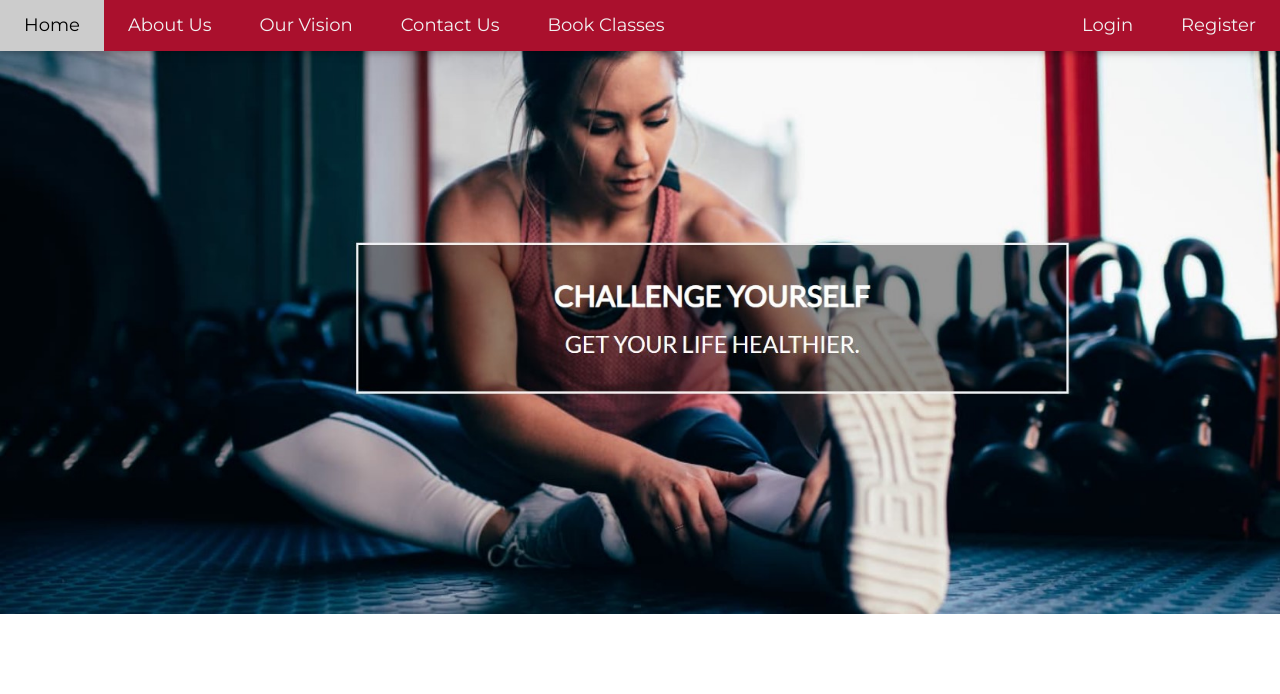
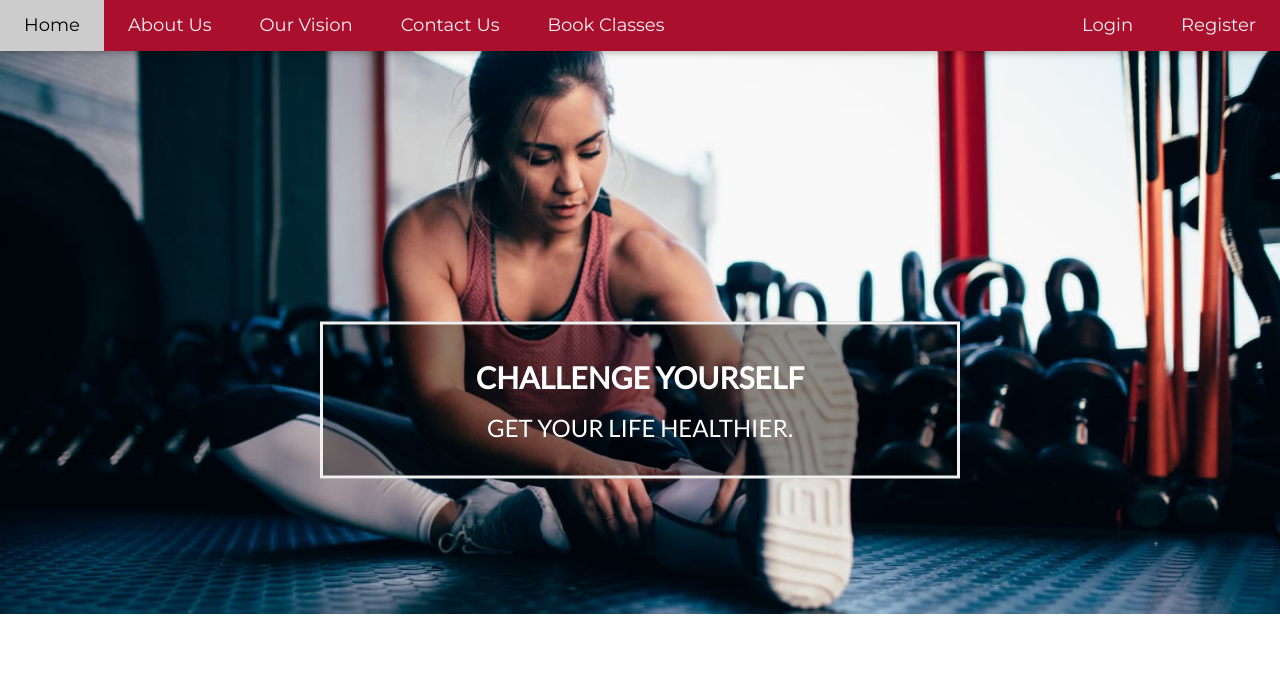
Before and after one commit to Yomna-J/YoumnaJaza-SWE322, a PHP site: page / in a window 1280 px wide. Shown: the top 694 px of the page. Run offline with PHP 8.4, Linux system fonts and the light colour scheme.

Commit message:
Revert "Changed background"
This reverts commit 80d5ee552e271bc98c5596436aaa3567ff1a156a.

```diff
--- a/Project/www/index.php
+++ b/Project/www/index.php
@@ -87,6 +87,10 @@
     <!-- Header -->
     <header class="w3-container w3-center" style="padding:128px 16px; background-image: url(../src/imgs/background.jpg); background-size: cover;  background-repeat: no-repeat; padding-bottom: 38%;">
 
+        <div class="bg-text">
+            <h2><strong> CHALLENGE YOURSELF </strong></h2>
+            <h3> GET YOUR LIFE HEALTHIER. </h3>
+        </div>
     </header>
 
     <!-- First Grid -->
```
Also changed, not shown: Project/src/imgs/background.jpg.
